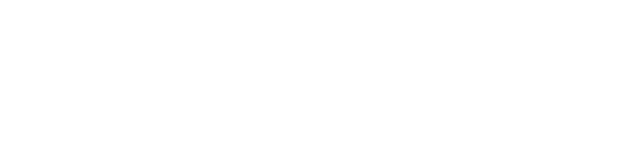
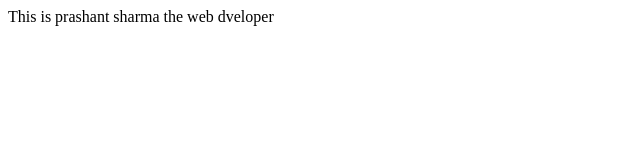
Before and after one commit to prashants10/prashantsharma-site, a plain HTML site: page index.html in a window 1280 px wide. Shown: the whole page, without its empty margins (0-640 px from the left). Drawn offline with Linux system fonts and the light colour scheme.

Commit message:
initial commit

```diff
--- a/index.html
+++ b/index.html
@@ -7,6 +7,6 @@
     <title>Document</title>
 </head>
 <body>
-
+    This is prashant sharma the web dveloper
 </body>
 </html>
```
